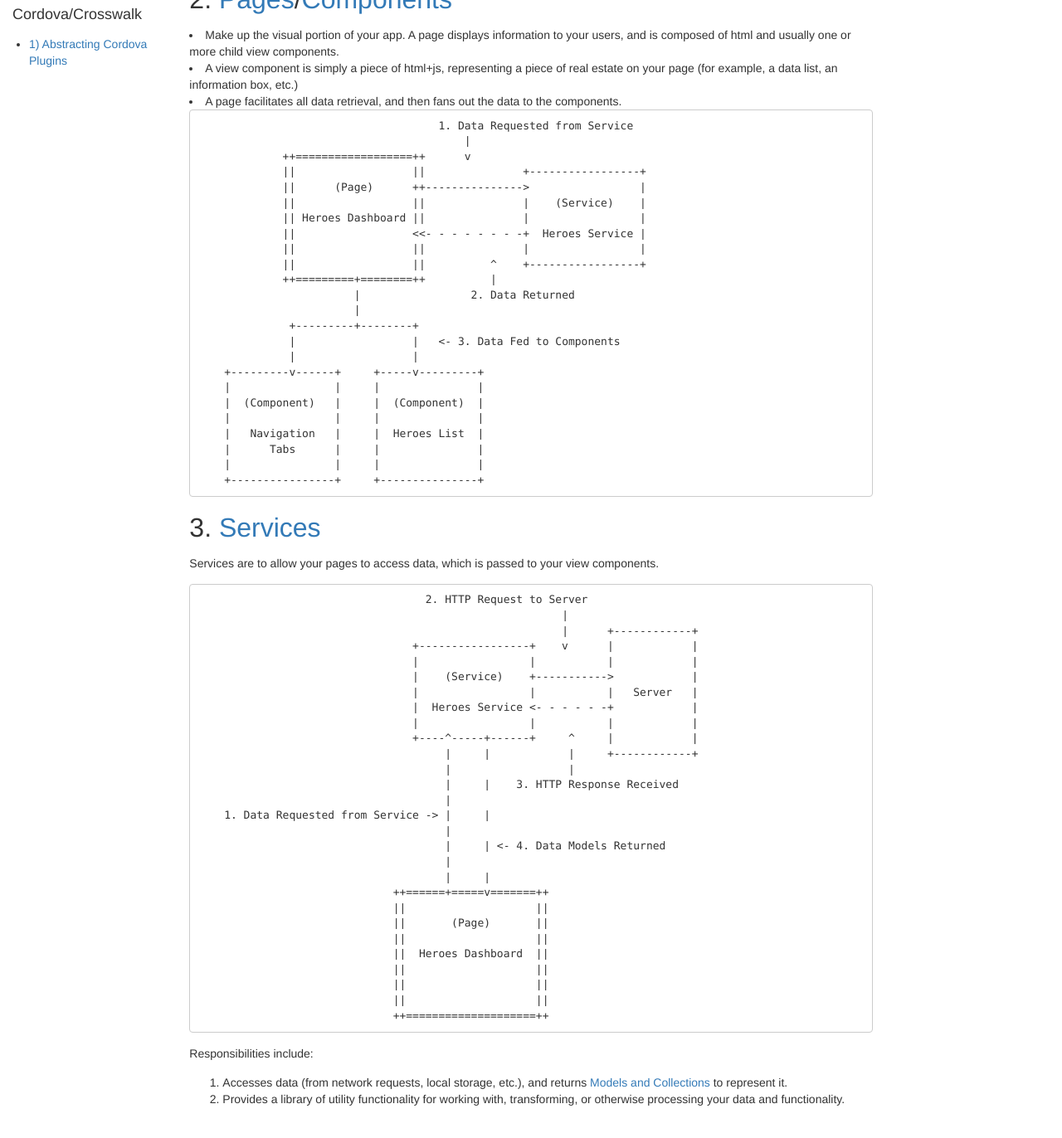
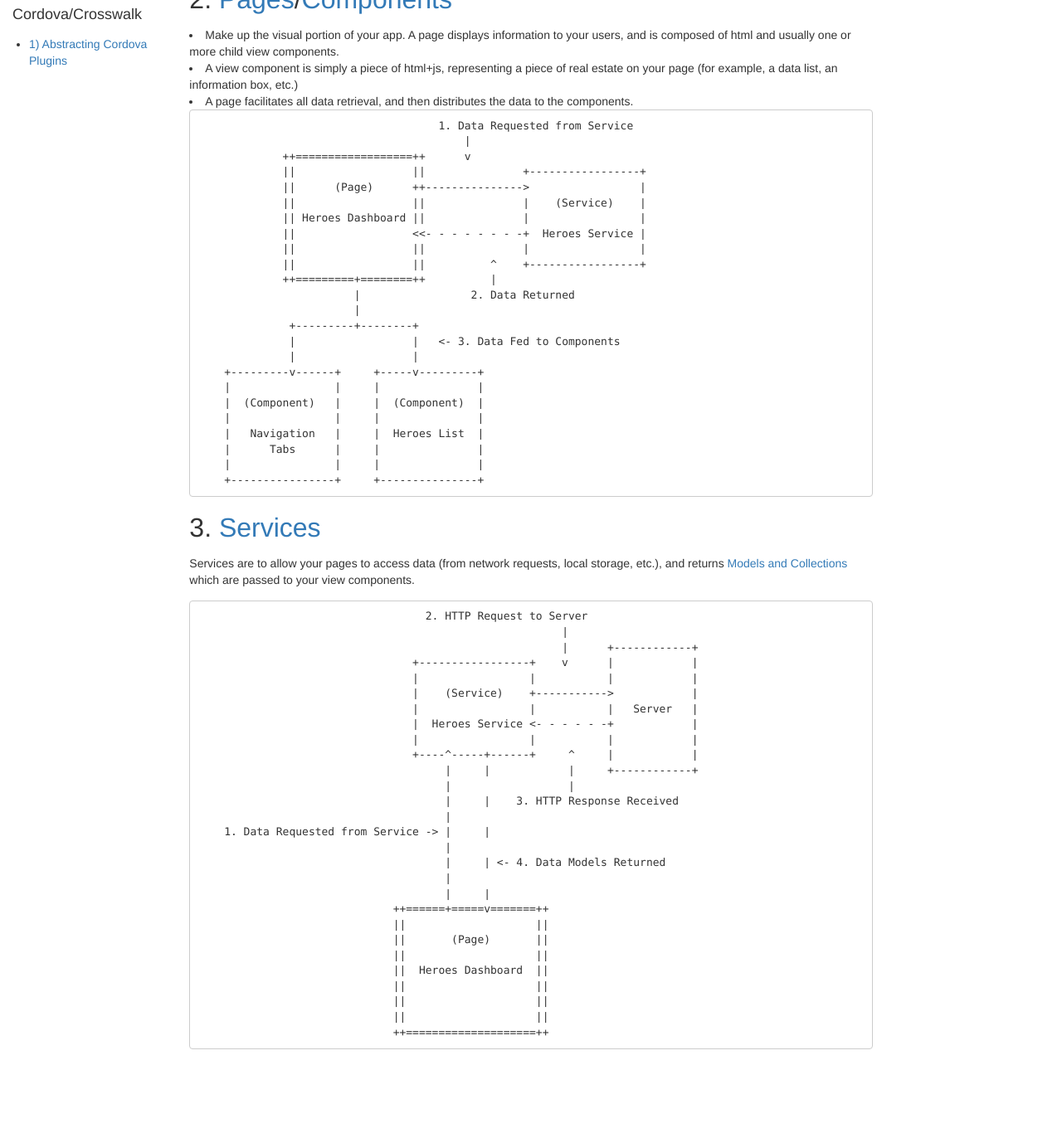
Before and after one commit to gregjacobs/Angular-Architecture, a Jekyll site: the page built from architecture/high-level-overview.md, in a window 1280 px wide and 1400 px high, scrolled down 728 px. Shown: the top 1372 px of the window at 83% size. Built offline with Jekyll 4.4.1, drawn with Linux system fonts in a browser that asks for light colours; Markdown is read by kramdown in place of the engine named in the settings; comment, search, counter and statistics services are not loaded; after the commit the page ends 2058 px from its top, so only the background shows below that.

Commit message:
Couple High Level Overview article tweaks

```diff
--- a/architecture/high-level-overview.md
+++ b/architecture/high-level-overview.md
@@ -23,7 +23,7 @@ users, and is composed of html and usually one or more child view components.</l
 <li>A view component is simply a piece of html+js, representing a piece of real
 estate on your page (for example, a data list, an information box, etc.)</li>
 
-<li>A page facilitates all data retrieval, and then fans out the data to the
+<li>A page facilitates all data retrieval, and then distributes the data to the
 components.</li>
 
 {% include diagrams/page-and-components.md %}
@@ -31,15 +31,8 @@ components.</li>
 
 ## 3. [Services]({{ site.baseurl }}/architecture/services/)
 
-Services are to allow your pages to access data, which is passed to your view
-components.
+Services are to allow your pages to access data (from network requests, local
+storage, etc.), and returns [Models and Collections]({{ site.baseurl }}/architecture/models-and-collections/)
+which are passed to your view components.
 
 {% include diagrams/service.md %}
-
-Responsibilities include:
-
-1. Accesses data (from network requests, local storage, etc.), and returns
-   [Models and Collections]({{ site.baseurl }}/architecture/models-and-collections/) to
-   represent it.
-2. Provides a library of utility functionality for working with, transforming,
-   or otherwise processing your data and functionality.
```
